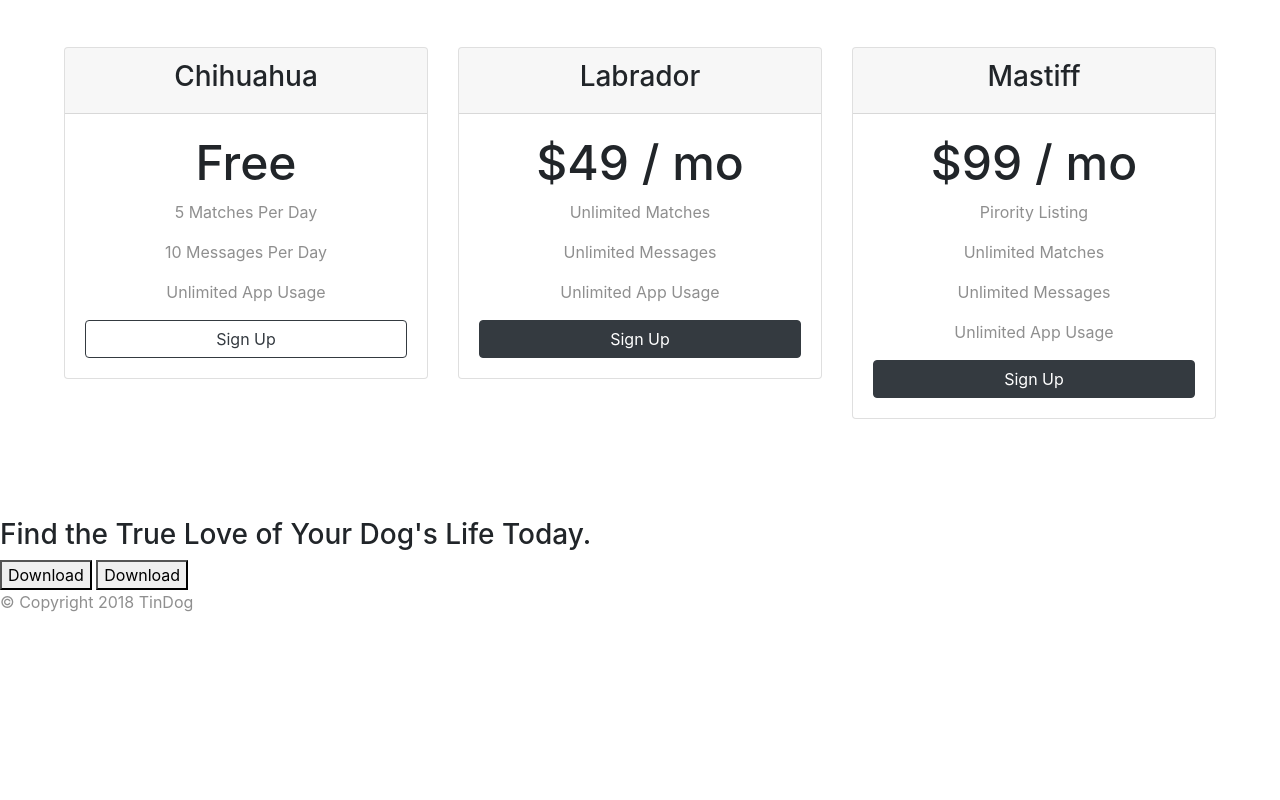
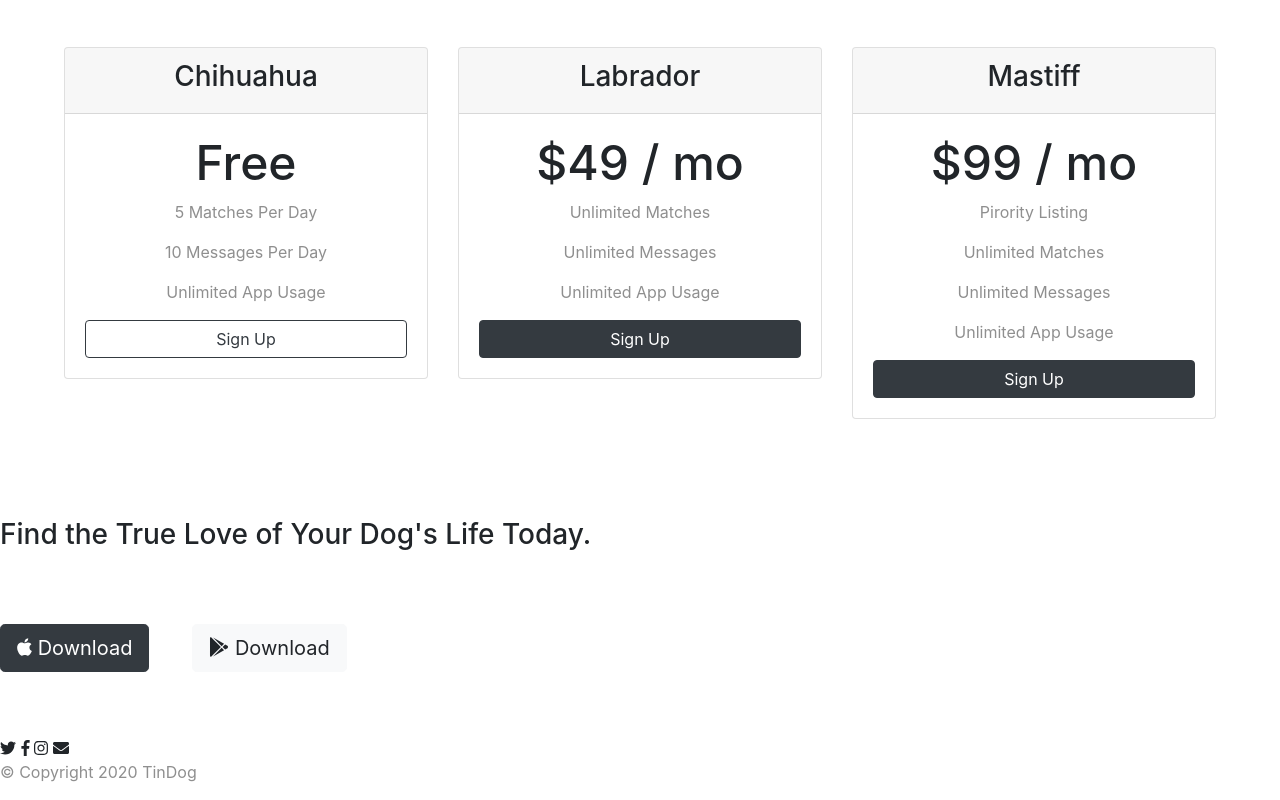
Before and after one commit to amitkrishnasingh/tindog, a plain HTML site: page index.html in a window 1280 px wide. Shown: the part 1912-2712 px from the top of the page. Before the commit the page ends 2542 px from the top, so only its background shows below. Drawn offline with nearby package versions, Linux system fonts and the light colour scheme.

Commit message:
Add files via upload

```diff
--- a/index.html
+++ b/index.html
@@ -45,7 +45,7 @@
       <!-- Title -->
       <div class="row">
         <div class="col-lg-6">
-          <h1 class="font-montserrat">Meet new and interesting dogs nearby.</h1>
+          <h1>Meet new and interesting dogs nearby.</h1>
           <button type="button" class="btn btn-dark btn-lg download-button"><i class="fab fa-apple"></i> Download</button>
           <button type="button" class="btn btn-outline-light btn-lg download-button"><i class="fab fa-google-play"></i> Download</button>
         </div>
@@ -180,9 +180,9 @@
 
   <section id="cta">
 
-    <h3>Find the True Love of Your Dog's Life Today.</h3>
-    <button type="button">Download</button>
-    <button type="button">Download</button>
+    <h3 class="cta-class">Find the True Love of Your Dog's Life Today.</h3>
+    <button type="button" class="btn btn-dark btn-lg download-button"><i class="fab fa-apple"></i> Download</button>
+    <button type="button" class="btn btn-light btn-lg download-button"><i class="fab fa-google-play"></i> Download</button>
 
   </section>
 
@@ -190,8 +190,11 @@
   <!-- Footer -->
 
   <footer id="footer">
-
-    <p>© Copyright 2018 TinDog</p>
+    <i class="social-media fab fa-twitter"></i>
+    <i class="social-media fab fa-facebook-f"></i>
+    <i class="social-media fab fa-instagram"></i>
+    <i class="social-media fas fa-envelope"></i>
+    <p class="copyright">© Copyright 2020 TinDog</p>
 
   </footer>
 
```
